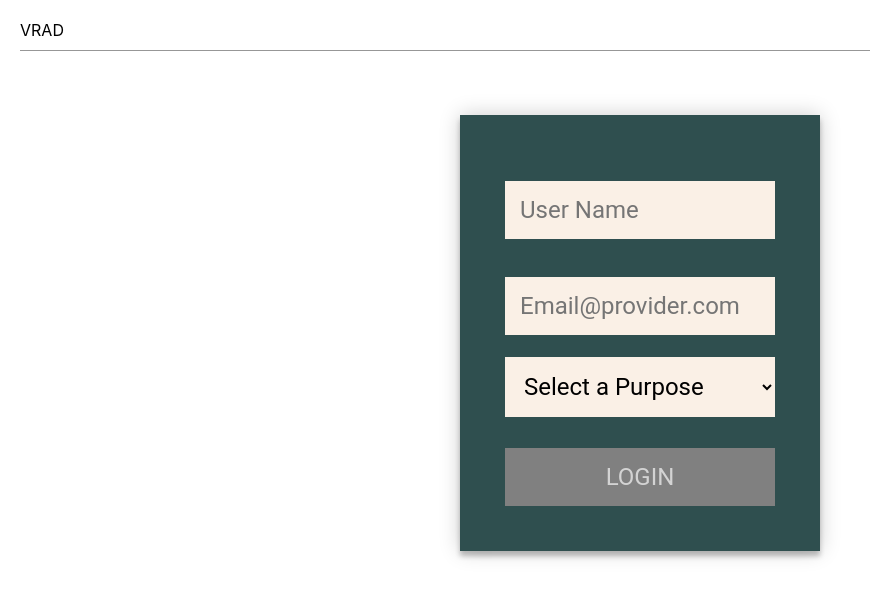
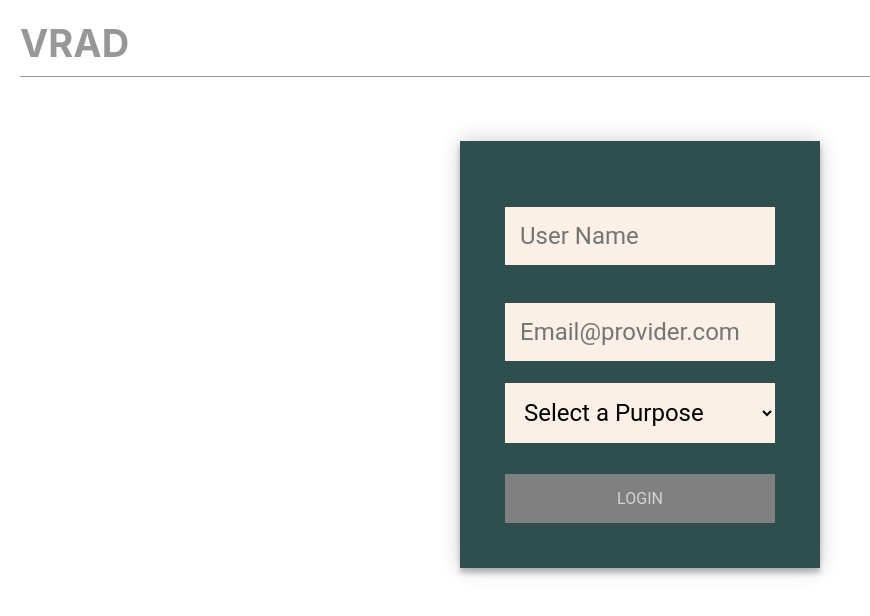
Before and after one commit to hborrelli1/VRAD, a React (Create React App) app: page / in a window 1280 px wide. Shown: the top 616 px of the page, without its empty margins (0-870 px from the left). Built offline with nearby package versions, Linux system fonts and the light colour scheme; no server answers.

Commit message:
Add styling to AreaContainer, AreaCards and LocationCard.

```diff
--- a/src/Components/Dashboard/Dashboard.js
+++ b/src/Components/Dashboard/Dashboard.js
@@ -4,11 +4,12 @@ import UserProfile from '../UserProfile/UserProfile';
 import {Switch, Route} from "react-router-dom";
 import AreaContainer from "../AreaContainer/AreaContainer";
 import LocationContainer from "../LocationContainer/LocationContainer";
+import './Dashboard.scss';
 
 const Dashboard = ({ userInfo, areas, goToFavRentals, goToListing, favorite,listings, changeView }) => {
   const { favoriteLocations } = userInfo;
   return (
-    <main>
+    <div className="dashboard">
       <UserProfile
         userInfo={userInfo}
         goToFavRentals={goToFavRentals}
@@ -32,7 +33,7 @@ const Dashboard = ({ userInfo, areas, goToFavRentals, goToListing, favorite,list
         />
 
       </Switch>
-    </main>
+    </div>
   )
 }
 
--- /dev/null
+++ b/src/Components/Dashboard/Dashboard.scss
@@ -0,0 +1,4 @@
+.dashboard {
+  display: flex;
+  margin-top:20px;
+}
--- a/src/Components/Header/Header.js
+++ b/src/Components/Header/Header.js
@@ -18,7 +18,7 @@ const Header = ({ isLoggedIn, toggleLogin }) => {
 
   return (
     <header>
-      <div>VRAD</div>
+      <div className="logo">VRAD</div>
       {isLoggedIn && (
         <button
           onClick={() => toggleLogin(blankUser)}
--- a/src/Components/Header/Header.scss
+++ b/src/Components/Header/Header.scss
@@ -2,4 +2,19 @@ header {
   padding-bottom:10px;
   border-bottom:1px solid #979797;
   width:100%;
+  display: flex;
+  justify-content: space-between;
+  align-items: center;
+
+  .logo {
+    font-size:38px;
+    font-weight:bold;
+    color:#979797;
+  }
+
+  button {
+    display: inline-flex;
+    align-self: flex-start;
+    width:unset;
+  }
 }
--- a/src/Components/LocationCard/LocationCard.scss
+++ b/src/Components/LocationCard/LocationCard.scss
@@ -1,20 +1,23 @@
 .card{
-  width:300px;
+  // width:300px;
+  width:48%;
+  &:nth-child(2n + 2) {
+    margin-right: 0;
+  }
   img {
     width:100%;
     height:100%;
     object-fit:cover;
   }
   .img-container {
-  width: 100%;
-  height:200px;
-  overflow: hidden;
+    width: 100%;
+    height:200px;
+    overflow: hidden;
   }
   .card-heading{
     position: absolute;
     color:white;
   }
-
 }
 
 article {
@@ -22,7 +25,8 @@ article {
   width:800px;
   height: 500px;
   box-shadow: 0 4px 8px 0 rgba(0,0,0,0.2);
-  margin: .5rem;
+  // margin: .5rem;
+  margin-right:2%;
   display: flex;
   flex-direction: column;
 }
--- a/src/Sass/_mixins.scss
+++ b/src/Sass/_mixins.scss
@@ -8,7 +8,7 @@
   border: 0;
   padding: 15px;
   color: #FFFFFF;
-  font-size: $font-size-medium;
+  font-size: $font-size-small;
   -webkit-transition: all 0.3 ease;
   transition: all 0.3 ease;
   cursor: pointer;
```
